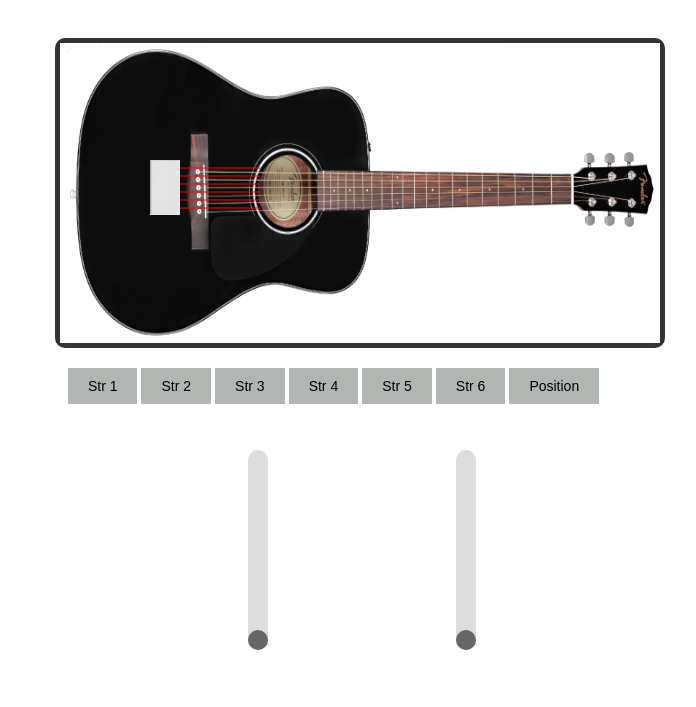
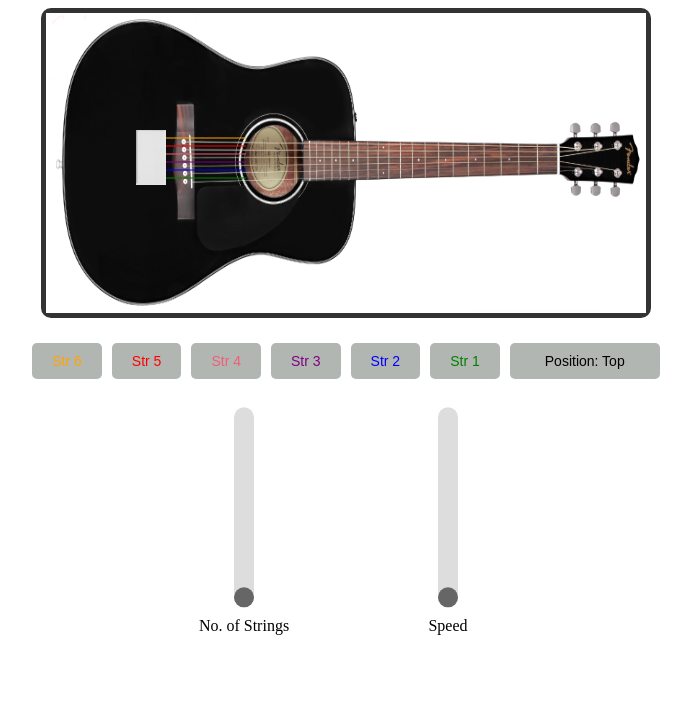
Before and after one commit to chintald/StrumMate, a website: page index.html in a window 1280 px wide. Shown: the whole page, without its empty margins (294-990 px from the left). Drawn offline with nearby package versions, Linux system fonts and the light colour scheme.

Commit message:
minor changes

```diff
--- a/index.html
+++ b/index.html
@@ -1,62 +1,178 @@
 <!DOCTYPE html>
 <html>
-
   <head>
-  <meta charset="UTF-8">
+    <meta charset="UTF-8" />
     <title>StrumMate</title>
-  <link rel="stylesheet" href="style.css">
+    <link rel="stylesheet" href="style.css" />
     <script src="https://code.jquery.com/jquery-3.6.0.min.js"></script>
     <script src="script.js"></script>
   </head>
 
   <body>
+    <section class="">
       <div class="guitar" id="guitar">
-    <svg xmlns="http://www.w3.org/2000/svg" style="position: absolute; margin-top: 25px;">
-      <line id="line" x1="0" y1="100" x2="100" y2="100" stroke-width="1" stroke="red" style="visibility: hidden;">
-      </line>
-      <line id="line1" x1="0" y1="100" x2="100" y2="100" stroke-width="1" stroke="red">
-      </line>
-      <line id="line2" x1="0" y1="100" x2="100" y2="100" stroke-width="1" stroke="red" >
-      </line>
-      <line id="line3" x1="0" y1="100" x2="100" y2="100" stroke-width="1" stroke="red" >
-      </line>
-      <line id="line4" x1="0" y1="100" x2="100" y2="100" stroke-width="1" stroke="red" >
-      </line>
-      <line id="line5" x1="0" y1="100" x2="100" y2="100" stroke-width="1" stroke="red" >
-      </line>
-      <line id="line6" x1="0" y1="100" x2="100" y2="100" stroke-width="1" stroke="red" >
-      </line>
+        <svg
+          xmlns="http://www.w3.org/2000/svg"
+          style="position: absolute; margin-top: 25px"
+        >
+          <line
+            id="line"
+            x1="0"
+            y1="100"
+            x2="100"
+            y2="100"
+            stroke-width="1"
+            stroke="yellow"
+            style="visibility: hidden"
+          ></line>
+          <line
+            id="line1"
+            x1="0"
+            y1="100"
+            x2="100"
+            y2="100"
+            stroke-width="1"
+            stroke="orange"
+          ></line>
+          <line
+            id="line2"
+            x1="0"
+            y1="100"
+            x2="100"
+            y2="100"
+            stroke-width="1"
+            stroke="red"
+          ></line>
+          <line
+            id="line3"
+            x1="0"
+            y1="100"
+            x2="100"
+            y2="100"
+            stroke-width="1"
+            stroke="rgb(238, 94, 118)"
+          ></line>
+          <line
+            id="line4"
+            x1="0"
+            y1="100"
+            x2="100"
+            y2="100"
+            stroke-width="1"
+            stroke="purple"
+          ></line>
+          <line
+            id="line5"
+            x1="0"
+            y1="100"
+            x2="100"
+            y2="100"
+            stroke-width="1"
+            stroke="blue"
+          ></line>
+          <line
+            id="line6"
+            x1="0"
+            y1="100"
+            x2="100"
+            y2="100"
+            stroke-width="1"
+            stroke="green"
+          ></line>
         </svg>
 
-    <div style="position: absolute; margin: 10px; margin-top: 117px; margin-left: 90px;">
-      <img src="mockup-two-covers.jpg" alt="box" height="55px" width="30px"/>
+        <div
+          style="
+            position: absolute;
+            margin: 10px;
+            margin-top: 117px;
+            margin-left: 90px;
+          "
+        >
+          <img
+            src="mockup-two-covers.jpg"
+            alt="box"
+            height="55px"
+            width="30px"
+          />
         </div>
-    <img src="guitar.png" alt="Guitar" usemap="#guitar-map" height="300px" width="600px">
+        <img
+          src="guitar.png"
+          alt="Guitar"
+          usemap="#guitar-map"
+          height="300px"
+          width="600px"
+        />
         <map name="guitar-map">
-      <area id="string-1" shape="rect" coords="50, 90, 115, 110">
-      <area id="string-2" shape="rect" coords="50, 110, 115, 130">
-      <area id="string-3" shape="rect" coords="50, 130, 115, 150">
-      <area id="string-4" shape="rect" coords="50, 150, 115, 170">
-      <area id="string-5" shape="rect" coords="50, 170, 115, 190">
-      <area id="string-6" shape="rect" coords="50, 190, 115, 210">
+          <area id="string-1" shape="rect" coords="50, 90, 115, 110" />
+          <area id="string-2" shape="rect" coords="50, 110, 115, 130" />
+          <area id="string-3" shape="rect" coords="50, 130, 115, 150" />
+          <area id="string-4" shape="rect" coords="50, 150, 115, 170" />
+          <area id="string-5" shape="rect" coords="50, 170, 115, 190" />
+          <area id="string-6" shape="rect" coords="50, 190, 115, 210" />
         </map>
       </div>
-
       <div id="inputBtns">
-    <button id="btn1" class="button">Str 1</button>
-    <button id="btn2" class="button">Str 2</button>
-    <button id="btn3" class="button">Str 3</button>
-    <button id="btn4" class="button">Str 4</button>
-    <button id="btn5" class="button">Str 5</button>
-    <button id="btn6" class="button">Str 6</button>
-    <button id="btn7" class="button" value="Top">Position</button>
+        <button id="btn1" class="button str1" title="Play string 1 from top">
+          Str 6
+        </button>
+        <button id="btn2" class="button str2" title="Play string 2 from top">
+          Str 5
+        </button>
+        <button id="btn3" class="button str3" title="Play string 3 from top">
+          Str 4
+        </button>
+        <button id="btn4" class="button str4" title="Play string 4 from top">
+          Str 3
+        </button>
+        <button id="btn5" class="button str5" title="Play string 5 from top">
+          Str 2
+        </button>
+        <button id="btn6" class="button str6" title="Play string 6 from top">
+          Str 1
+        </button>
+        <button
+          id="btn7"
+          class="button"
+          style="width: 150px;"
+          title="Toggle direction to play all strings"
+          value="Top"
+        >
+          Position: Top
+        </button>
       </div>
       <div id="inputs">
-    <input type="range" id="slider1" min="0" max="6" value="0">
-    <span class="slider1-range-value"></span>
-    <input type="range" id="slider2" min="125" max="1000" value="1000">
-    <span class="slider2-range-value"></span>
+        <div class="part1">
+          <div class="part1top">
+            <input
+              type="range"
+              id="slider1"
+              min="0"
+              max="6"
+              value="0"
+              title="Play n strings continuously"
+            />
           </div>
-
+          <div class="part1bottom">
+            <span class="slider1-range-value">No. of Strings</span>
+          </div>
+        </div>
+        <div class="part1">
+          <div class="part1top">
+            <input
+              type="range"
+              id="slider2"
+              min="125"
+              max="1000"
+              value="1000"
+              title="Control speed of playing n strings continuously"
+            />
+          </div>
+          <div class="part1bottom">
+            <span class="slider2-range-value">Speed</span>
+          </div>
+        </div>
+      </div>
+    </section>
   </body>
 </html>
--- a/script.js
+++ b/script.js
@@ -22,8 +22,10 @@ $(document).ready(function () {
 
   // Code for Music
 
-  const defaultPath =
-    "C:\\Users\\chint\\OneDrive\\Desktop\\UWindsor\\ASE\\Prototype\\StrumMate\\steel_string_guitar_sounds";
+  // const defaultPath =
+  //   "C:\\Users\\chint\\OneDrive\\Desktop\\UWindsor\\ASE\\Prototype\\StrumMate\\steel_string_guitar_sounds";
+  // for deployment
+  const defaultPath = "steel_string_guitar_sounds";
   const string6DefaultNoteEHeavy = defaultPath + "\\E3_default_up_cut.mp3";
   const string5DefaultNoteA = defaultPath + "\\A2_default_cut.mp3";
   const string4DefaultNoteD = defaultPath + "\\D3_default_cut.mp3";
@@ -83,13 +85,13 @@ $(document).ready(function () {
   btn7.onclick = function () {
     if (isFromTop) {
       isFromTop = false;
-      btn7.name = "Top";
+      btn7.innerHTML = "Position: Top";
       strDir = 1;
       nTimer && clearInterval(nTimer);
       setNewTimer(interval);
     } else {
       isFromTop = true;
-      btn7.name = "Bottom";
+      btn7.innerHTML = "Position: Bottom";
       strDir = 1;
       nTimer && clearInterval(nTimer);
       setNewTimer(interval);
--- a/style.css
+++ b/style.css
@@ -1,24 +1,60 @@
+:root {
+  --pinkish: #ee5e76;
+}
+
 #guitar {
   width: 600px;
   height: 300px;
   position: relative;
-  margin-top: 3%;
-  margin-left: 27%;
+  /* margin-top: 3%; */
+  /* margin-left: 27%; */
   border: 5px solid #333;
   border-radius: 10px;
 }
 
-#inputs{
-  margin-top: 150px;
-  margin-left: 35%;
-  transform: translateY(-50%);
+section {
+  display: flex;
+  align-items: center;
+  justify-content: center;
+  flex-direction: column;
 }
 
-#slider2{
+#inputs {
+  margin-top: 20px;
+  width: 100%;
+  height: 300px;
+  display: flex;
+  align-items: center;
+  justify-content: center;
+  /* margin-left: 35%; */
+}
+
+.part1 {
+  height: 100%;
+  display: flex;
+  align-items: center;
+  justify-content: center;
+  flex-direction: column;
+}
+
+.part1top {
+  width: 100%;
+  height: 70%;
+  transform: translateY(45%);
+}
+.part1bottom {
+  width: 100%;
+  height: 30%;
+  display: flex;
+  /* align-items: center; */
+  justify-content: center;
+  padding-top: 10px;
+}
+#slider2 {
   transform: rotate(90deg);
 }
 
-input[type=range] {
+input[type="range"] {
   -webkit-appearance: none;
   width: 200px;
   height: 20px;
@@ -29,7 +65,7 @@ input[type=range] {
   transform: rotate(-90deg);
 }
 
-input[type=range]::-webkit-slider-thumb {
+input[type="range"]::-webkit-slider-thumb {
   -webkit-appearance: none;
   width: 20px;
   height: 20px;
@@ -39,7 +75,7 @@ input[type=range]::-webkit-slider-thumb {
   transform: rotate(-90deg);
 }
 
-input[type=range]::-moz-range-thumb {
+input[type="range"]::-moz-range-thumb {
   width: 20px;
   height: 20px;
   background-color: #666;
@@ -48,12 +84,47 @@ input[type=range]::-moz-range-thumb {
   cursor: pointer;
 }
 
-#inputBtns{
+/* Add dot marks */
+input[type="range"]::-webkit-slider-runnable-track {
+  background: transparent;
+  border: none;
+}
+
+input[type="range"]::-moz-range-track {
+  background: transparent;
+  border: none;
+}
+
+input[type="range"]::-ms-track {
+  background: transparent;
+  border: none;
+}
+
+input[type="range"]::-webkit-slider-thumb::before,
+input[type="range"]::-moz-range-thumb::before,
+input[type="range"]::-ms-thumb::before {
+  content: "•";
+  display: block;
+  position: absolute;
+  top: -6px;
+  left: calc(50% - 2px);
+  font-size: 24px;
+  color: #666;
+  pointer-events: none;
+}
+
+#inputBtns {
   margin-top: 20px;
-  margin-left: 28%;
-  flex: 1;
+  /* margin-left: 28%; */
+  /* flex: 1;
   flex-flow: row;
-  display: block;
+  display: block; */
+  width: 100%;
+  height: 10%;
+  display: flex;
+  flex-direction: row;
+  align-items: center;
+  justify-content: center;
 }
 
 .button {
@@ -65,4 +136,59 @@ input[type=range]::-moz-range-thumb {
   text-decoration: none;
   display: inline-block;
   font-size: 14px;
+  cursor: pointer;
+  margin: 5px;
+  border-radius: 5px;
+  transition: 1s linear ease-in-out;
 }
+
+.button:hover {
+  box-shadow: rgba(0, 0, 0, 0.16) 0px 3px 6px, rgba(0, 0, 0, 0.23) 0px 3px 6px;
+  /* background-color: red; */
+}
+
+.str1 {
+  color: orange;
+}
+.str1:hover {
+  background-color: orange;
+  color: black;
+}
+
+.str2 {
+  color: red;
+}
+.str2:hover {
+  background-color: red;
+  color: black;
+}
+
+.str3 {
+  color: var(--pinkish);
+}
+.str3:hover {
+  background-color: var(--pinkish);
+  color: black;
+}
+
+.str4 {
+  color: purple;
+}
+.str4:hover {
+  background-color: purple;
+  color: black;
+}
+.str5 {
+  color: blue;
+}
+.str5:hover {
+  background-color: blue;
+  color: black;
+}
+.str6 {
+  color: green;
+}
+.str6:hover {
+  background-color: green;
+  color: black;
+}
```
Lines whose indentation alone changed are shown as unchanged.
